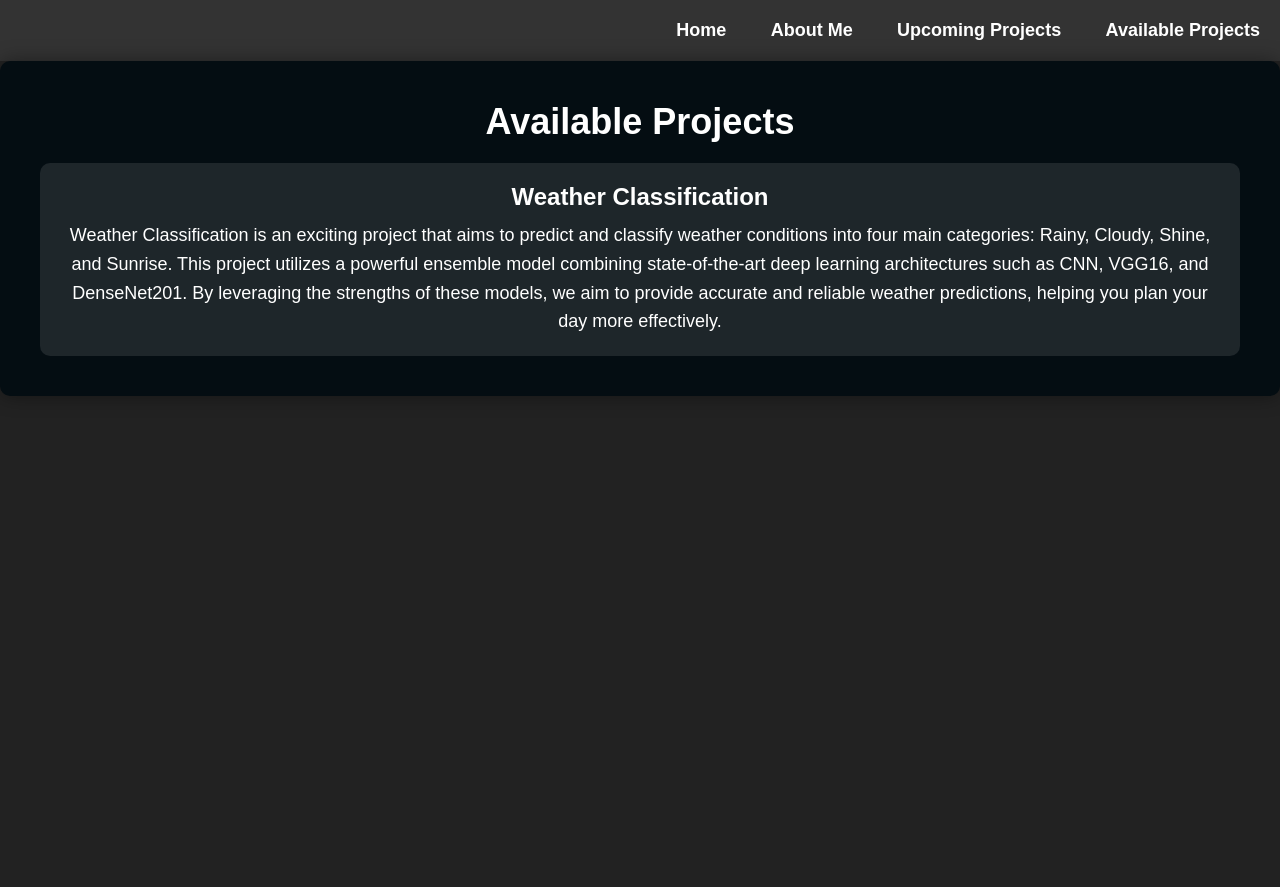
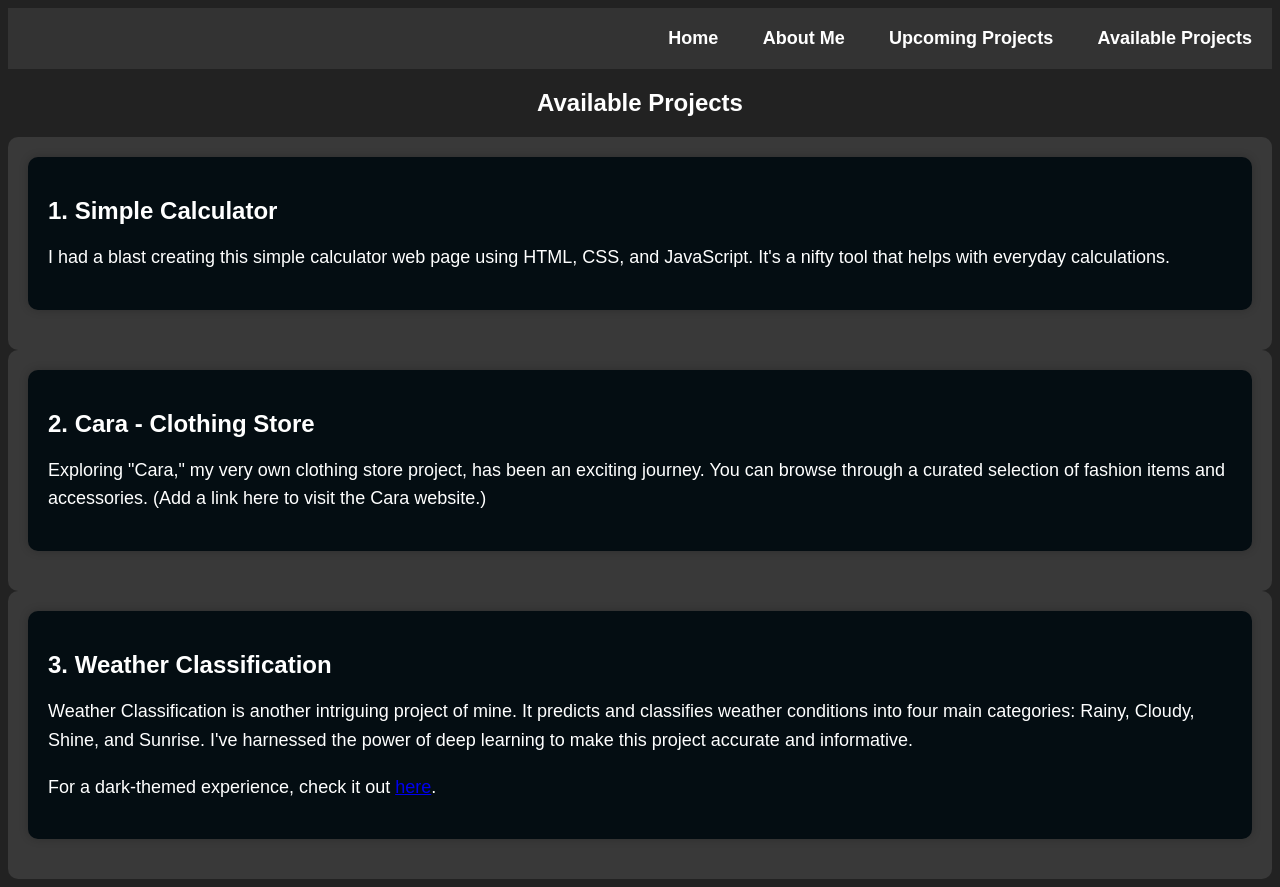
Before and after one commit to jaivanth07/website, a plain HTML site: page avail_projects.html in a window 1280 px wide. Before the commit the page ends 800 px from the top, so only its background shows below. Drawn offline with Linux system fonts and the light colour scheme.

Commit message:
Initial commit

```diff
--- a/avail_projects.html
+++ b/avail_projects.html
@@ -1,7 +1,7 @@
 <!DOCTYPE html>
 <html>
 <head>
-    <title>Available Projects</title>
+    <title>Upcoming Projects</title>
     <!-- Include your CSS files here -->
     <link rel="stylesheet" href="css/styles.css">
     <link rel="stylesheet" href="css/dark-theme.css" id="theme-stylesheet">
@@ -16,22 +16,36 @@
             <li><a href="avail_projects.html">Available Projects</a></li>
         </ul>
     </nav>
-
-    <!-- Your "Available Projects" content goes here -->
-    <!-- Your "Available Projects" content goes here -->
-<article class="projects">
-     <h1>Available Projects</h1>
-     <div class="project-box">
-         <h2>Weather Classification</h2>
-         <p>
-             Weather Classification is an exciting project that aims to predict and classify weather conditions into four main categories: Rainy, Cloudy, Shine, and Sunrise. This project utilizes a powerful ensemble model combining state-of-the-art deep learning architectures such as CNN, VGG16, and DenseNet201. By leveraging the strengths of these models, we aim to provide accurate and reliable weather predictions, helping you plan your day more effectively.
-         </p>
-     </div>
- </article>
-
-
-    <!-- Include your JavaScript file for the "Available Projects" page -->
-    <script src="js/main.js"></script>
-    <script src="js/avail_projects.js"></script>
+    <article class="project-details">
+        <h1 class="head">Available Projects</h1>
+        <div class="project-box">
+            <div class="project-container">
+                <h2 class="theme-text">1. Simple Calculator</h2>
+                <p class="theme-text">
+                    I had a blast creating this simple calculator web page using HTML, CSS, and JavaScript. It's a nifty tool that helps with everyday calculations.
+                </p>
+            </div>
+        </div>
+        <div class="project-box">
+            <div class="project-container">
+                <h2 class="theme-text">2. Cara - Clothing Store</h2>
+                <p class="theme-text">
+                    Exploring "Cara," my very own clothing store project, has been an exciting journey. You can browse through a curated selection of fashion items and accessories. (Add a link here to visit the Cara website.)
+                </p>
+            </div>
+        </div>
+        <div class="project-box">
+            <div class="project-container">
+                <h2 class="theme-text">3. Weather Classification</h2>
+                <p class="theme-text">
+                    Weather Classification is another intriguing project of mine. It predicts and classifies weather conditions into four main categories: Rainy, Cloudy, Shine, and Sunrise. I've harnessed the power of deep learning to make this project accurate and informative.
+                </p>
+                <p class="theme-text">
+                    For a dark-themed experience, check it out <a href="weather.html">here</a>.
+                </p>
+            </div>
+        </div>
+        <!-- Include additional available projects here -->
+    </article>
 </body>
 </html>
--- a/css/avail_projects.css
+++ b/css/avail_projects.css
@@ -46,3 +46,22 @@
  .project-button:hover {
      background-color: #122b42; /* Darker shade on hover */
  }
+/* styles.css */
+/* ... (existing styles) ... */
+
+/* Styling for project containers */
+.project-container {
+    background-color: #040d12; /* Use the desired background color */
+    padding: 20px;
+    border-radius: 10px;
+    margin-bottom: 20px;
+    box-shadow: 0px 0px 10px rgba(0, 0, 0, 0.2); /* Add a shadow for depth */
+}
+
+/* ... (existing styles) ... */
+.head {
+    text-align: center; /* Center the text horizontally */
+    margin-top: 20px; /* Add a top margin for spacing */
+    font-size: 24px; /* Adjust the font size as needed */
+    color: #fff; /* Set the text color */
+}
--- a/css/projects.css
+++ b/css/projects.css
@@ -30,3 +30,21 @@
      line-height: 1.6;
      color: #fff; /* White text color */
  }
+
+ .project-container {
+    background-color: #040d12; /* Use the desired background color */
+    padding: 20px;
+    border-radius: 10px;
+    margin-bottom: 20px;
+    box-shadow: 0px 0px 10px rgba(0, 0, 0, 0.2); /* Add a shadow for depth */
+}
+ /* styles.css */
+/* ... (existing styles) ... */
+
+
+.head {
+    text-align: center; /* Center the text horizontally */
+    margin-top: 20px; /* Add a top margin for spacing */
+    font-size: 24px; /* Adjust the font size as needed */
+    color: #fff; /* Set the text color */
+}
--- a/css/styles.css
+++ b/css/styles.css
@@ -1,7 +1,7 @@
 /* Reset some default styles */
 body, h1, h2, h3, p, ul, li {
-     margin: 0;
-     padding: 0;
+     margin: 1;
+     padding: ;
  }
 
  /* Common styles for all pages */
```
Also changed, not shown: projects.html (+25 -7 lines).
